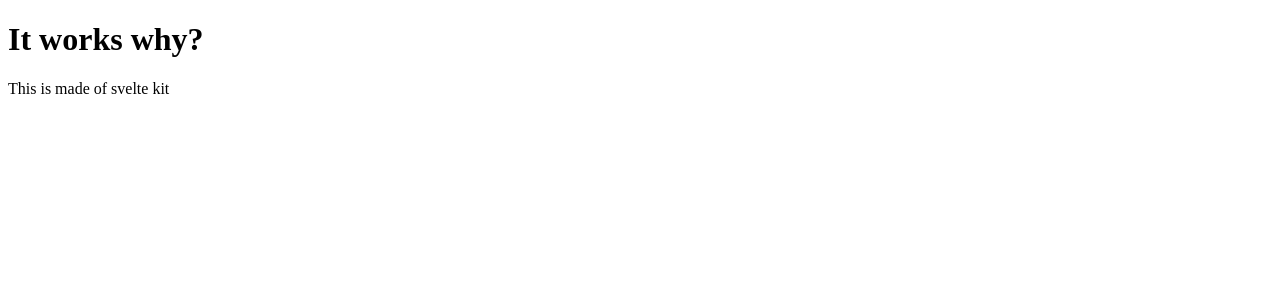
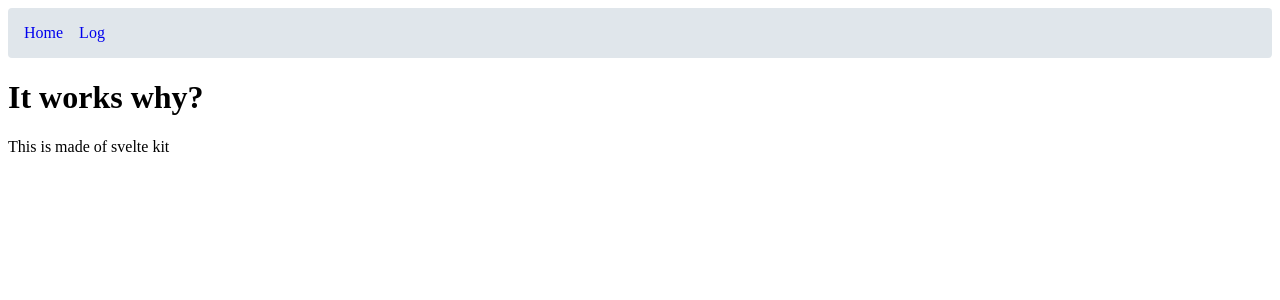
Before and after one commit to rxolve/it-works-why, a SvelteKit app: page / in a window 1280 px wide. Shown: the top 300 px of the page. Built offline with nearby package versions, Linux system fonts and the light colour scheme.

Commit message:
feat: add layout

```diff
--- /dev/null
+++ b/src/routes/+layout.svelte
@@ -0,0 +1,5 @@
+<nav>
+	<a href="/">Home</a>
+	<a href="/log">Log</a>
+</nav>
+<slot />
```
